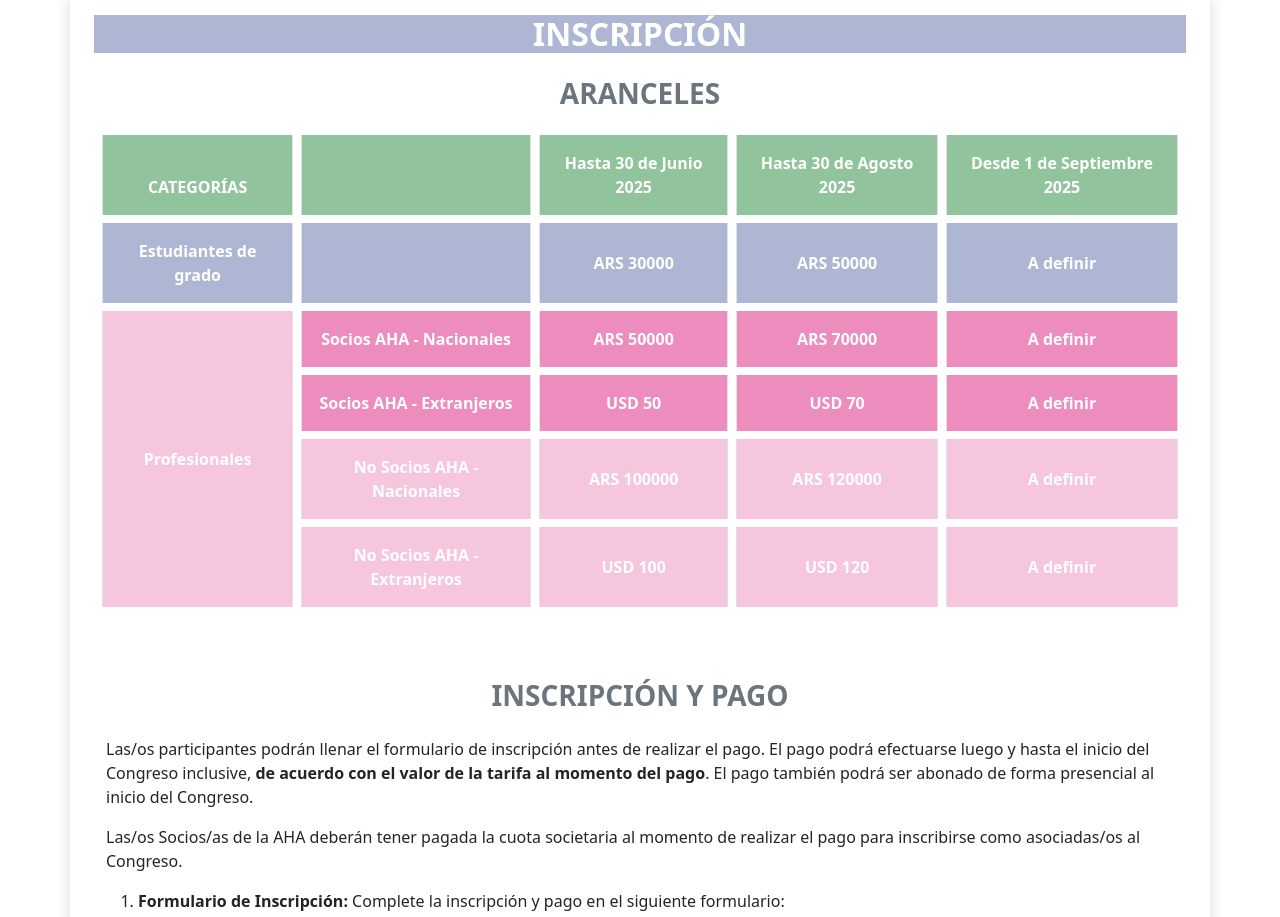
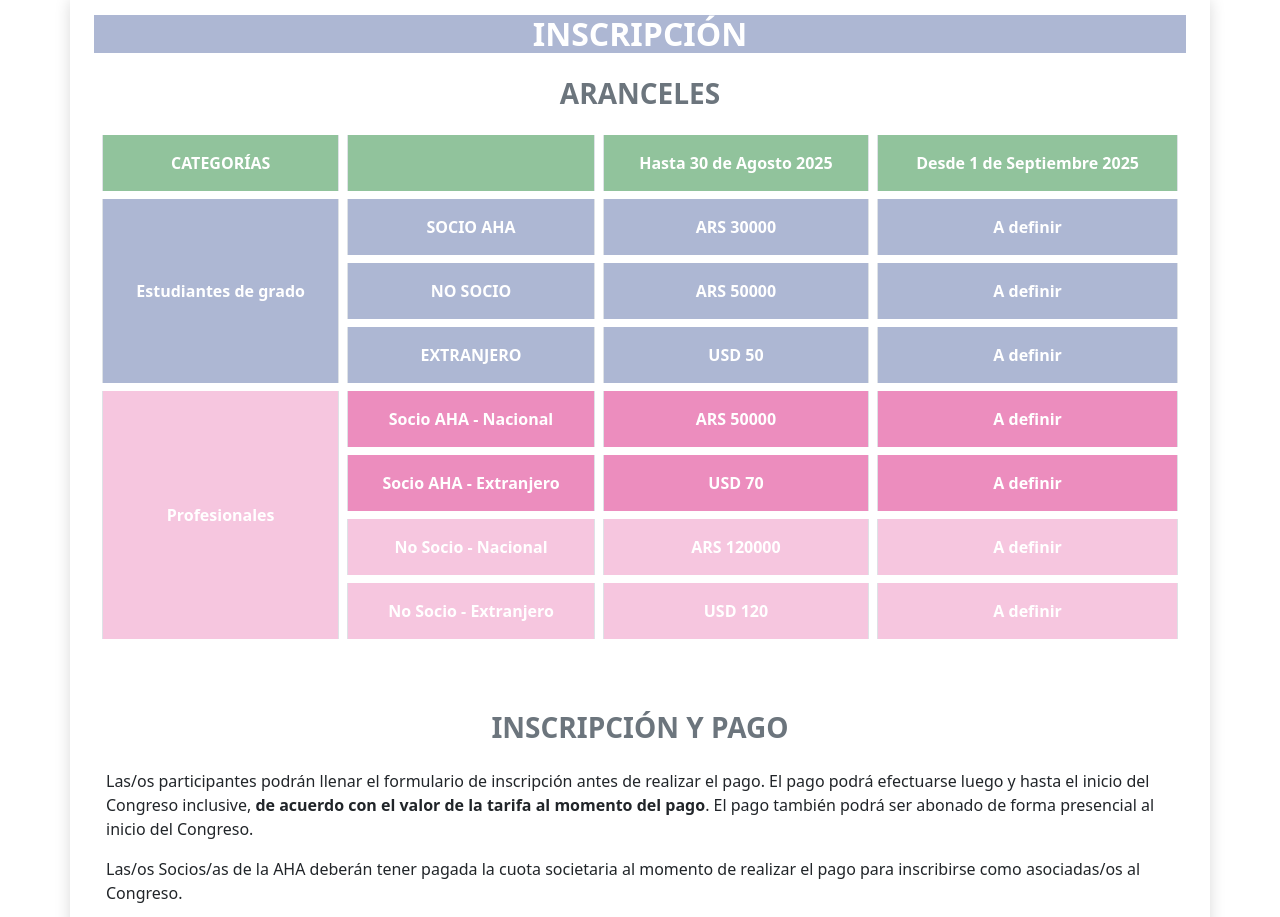
Before and after one commit to DzFox3/Pro-CA-Herpetologia, an Angular app: page / in a window 1280 px wide. Shown: the part 1460-2377 px from the top of the page. Built offline with nearby package versions, Linux system fonts and the light colour scheme.

Commit message:
Actualización de precios

```diff
--- a/src/app/home/home.component.html
+++ b/src/app/home/home.component.html
@@ -35,47 +35,52 @@
       <tr>
         <th class="versal" scope="col">CATEGORÍAS</th>
         <th class="versal" scope="col"></th>
-          <th class="versal" scope="col">Hasta 30 de Junio 2025</th>
         <th class="versal" scope="col">Hasta 30 de Agosto 2025</th>
         <th class="versal" scope="col">Desde 1 de Septiembre 2025</th>
       </tr>
     </thead>
     <tbody>
       <tr>
-          <td class="azugris">Estudiantes de grado</td>
-          <td class="azugris"></td>
+        <td class="azugris" rowspan="3">Estudiantes de grado</td>
+        <td class="azugris"><strong>SOCIO AHA</strong></td>
         <td class="azugris">ARS 30000</td>
+        <td class="azugris">A definir</td>
+      </tr>
+      <tr>
+        <td class="azugris"><strong>NO SOCIO</strong></td>
         <td class="azugris">ARS 50000</td>
         <td class="azugris">A definir</td>
       </tr>
       <tr>
+        <td class="azugris"><strong>EXTRANJERO</strong></td>
+        <td class="azugris">USD 50</td>
+        <td class="azugris">A definir</td>
+      </tr>
+      <tr>
         <td class="rospas" rowspan="4">Profesionales</td>
-          <td class="roscor"><strong>Socios AHA</strong> - Nacionales</td>
+        <td class="roscor"><strong>Socio AHA</strong> - Nacional</td>
         <td class="roscor">ARS 50000</td>
-          <td class="roscor">ARS 70000</td>
         <td class="roscor">A definir</td>
       </tr>
       <tr>
-          <td class="roscor"><strong>Socios AHA</strong> - Extranjeros</td>
-          <td class="roscor">USD 50</td>
+        <td class="roscor"><strong>Socio AHA</strong> - Extranjero</td>
         <td class="roscor">USD 70</td>
         <td class="roscor">A definir</td>
       </tr>
       <tr>
-          <td class="rospas"><strong>No Socios AHA</strong> - Nacionales</td>
-          <td class="rospas">ARS 100000</td>
+        <td class="rospas"><strong>No Socio</strong> - Nacional</td>
         <td class="rospas">ARS 120000</td>
         <td class="rospas">A definir</td>
       </tr>
       <tr>
-          <td class="rospas"><strong>No Socios AHA</strong> - Extranjeros</td>
-          <td class="rospas">USD 100</td>
+        <td class="rospas"><strong>No Socio</strong> - Extranjero</td>
         <td class="rospas">USD 120</td>
         <td class="rospas">A definir</td>
       </tr>
     </tbody>
   </table>
 </div>
+
 
   <section class="container py-5">
   <h3 class="text-center text-secondary fw-bold">INSCRIPCIÓN Y PAGO</h3>
```
Lines whose indentation alone changed are shown as unchanged.
